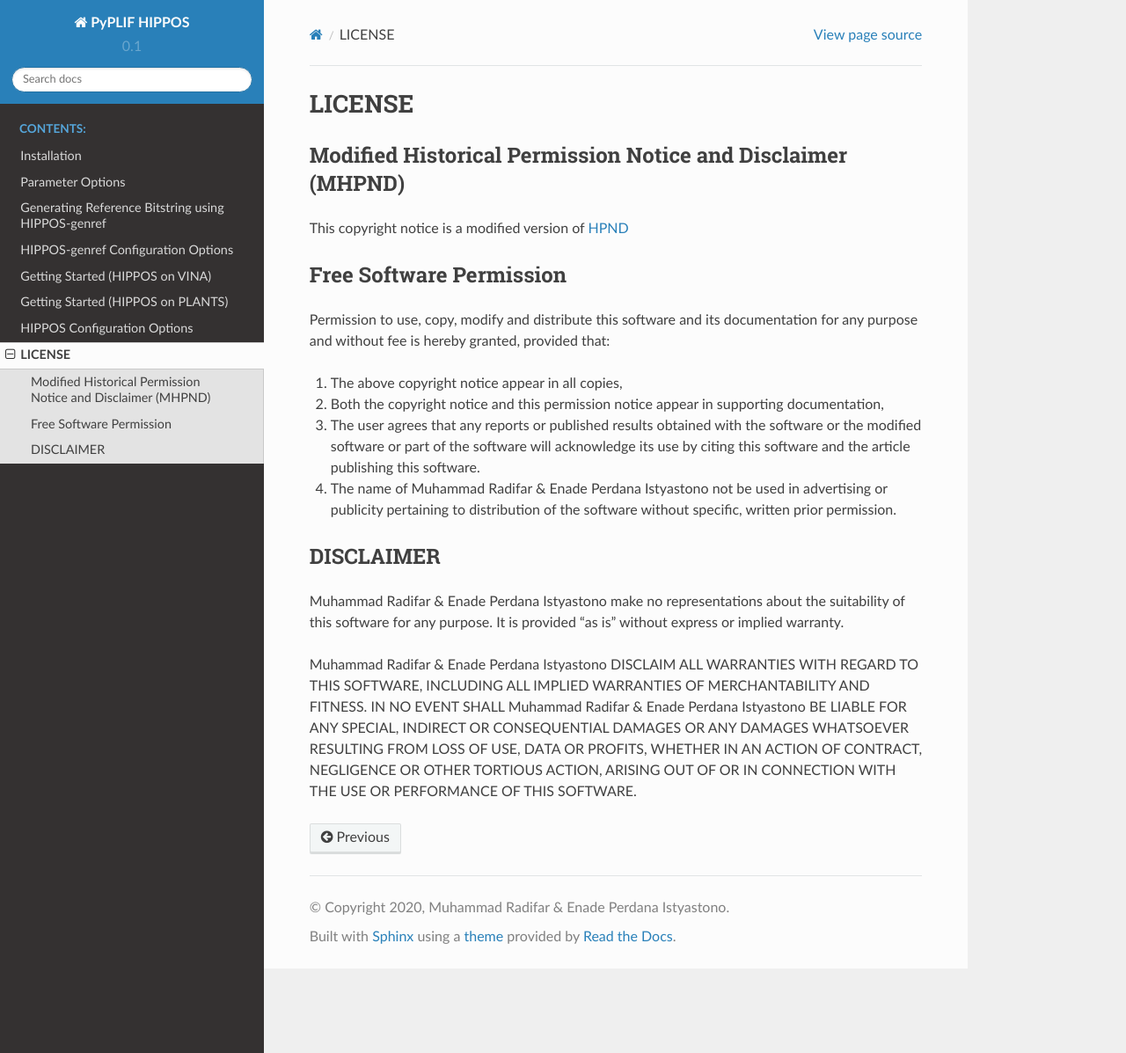
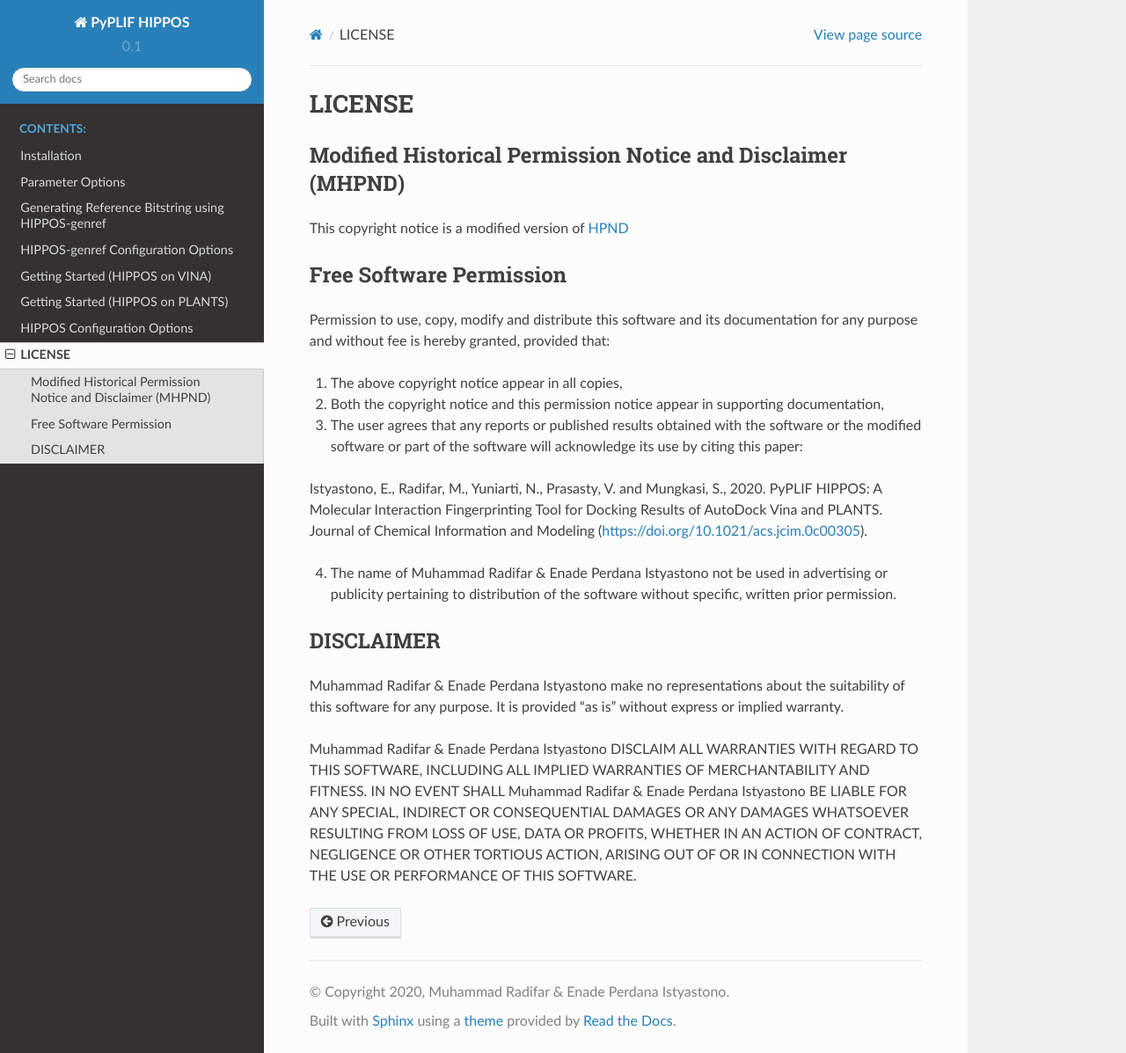
Before and after one commit to radifar/PyPLIF-HIPPOS, a Sphinx documentation site: the page built from docs/source/license.rst, in a window 1280 px wide and 1197 px high. Shown: the whole window at 88% size. Built offline with Sphinx 7.4.7 and the Read the Docs theme 2.0.0, drawn with Linux system fonts in a browser that asks for light colours.

Commit message:
add citation to docs/license

```diff
--- a/docs/source/license.rst
+++ b/docs/source/license.rst
@@ -14,7 +14,13 @@
 
 1. The above copyright notice appear in all copies,
 2. Both the copyright notice and this permission notice appear in supporting documentation,
-3. The user agrees that any reports or published results obtained with the software or the modified software or part of the software will acknowledge its use by citing this software and the article publishing this software.
+3. The user agrees that any reports or published results obtained with the software or the modified software or part of the software will acknowledge its use by citing this paper:
+
+Istyastono, E., Radifar, M., Yuniarti, N., Prasasty, V. and Mungkasi, S., 2020.
+PyPLIF HIPPOS: A Molecular Interaction Fingerprinting Tool for Docking Results
+of AutoDock Vina and PLANTS. Journal of Chemical Information and Modeling
+(`<https://doi.org/10.1021/acs.jcim.0c00305>`_).
+
 4. The name of Muhammad Radifar & Enade Perdana Istyastono not be used in advertising or publicity pertaining to distribution of the software without specific, written prior permission.
 
 DISCLAIMER
```
